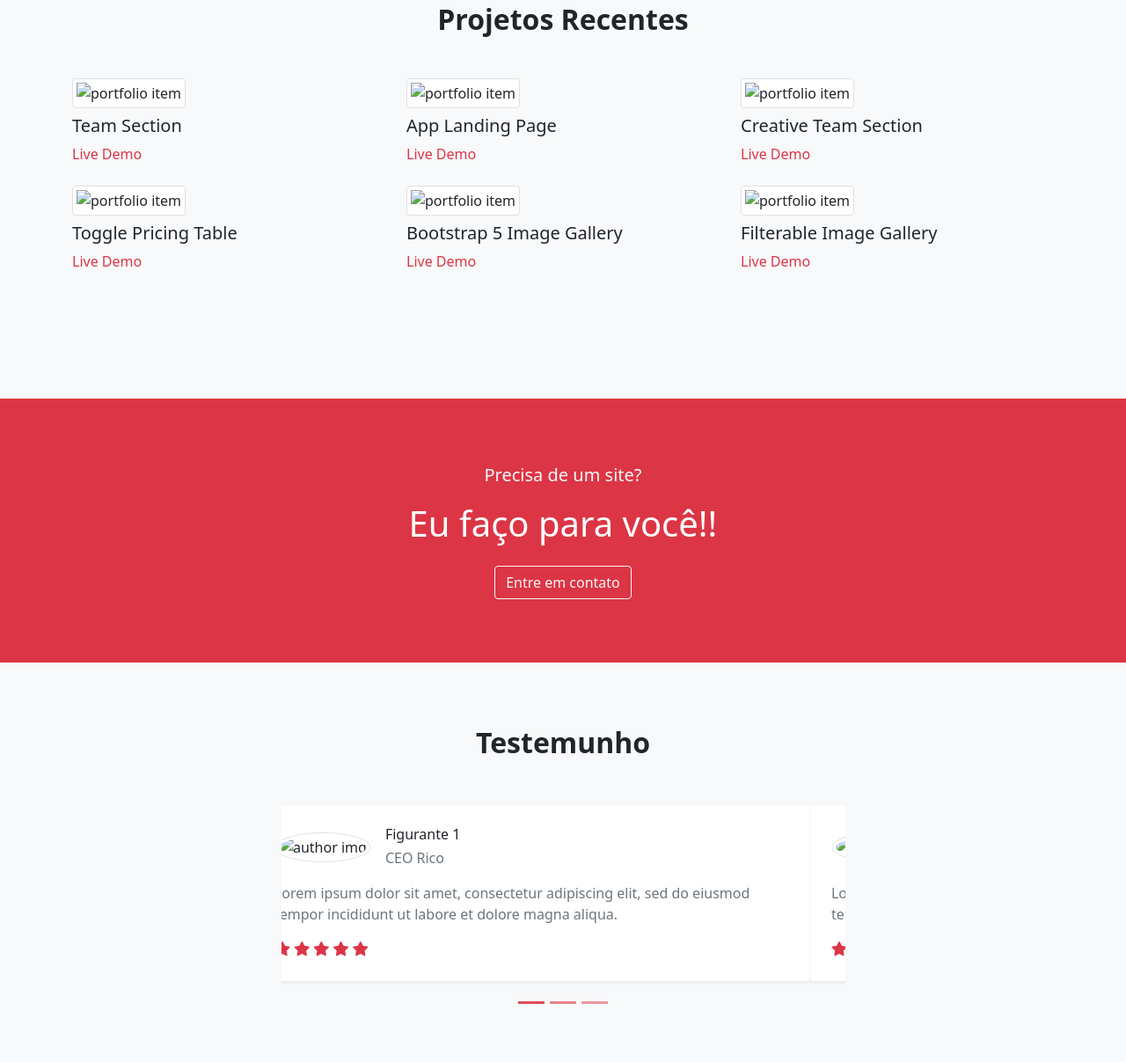
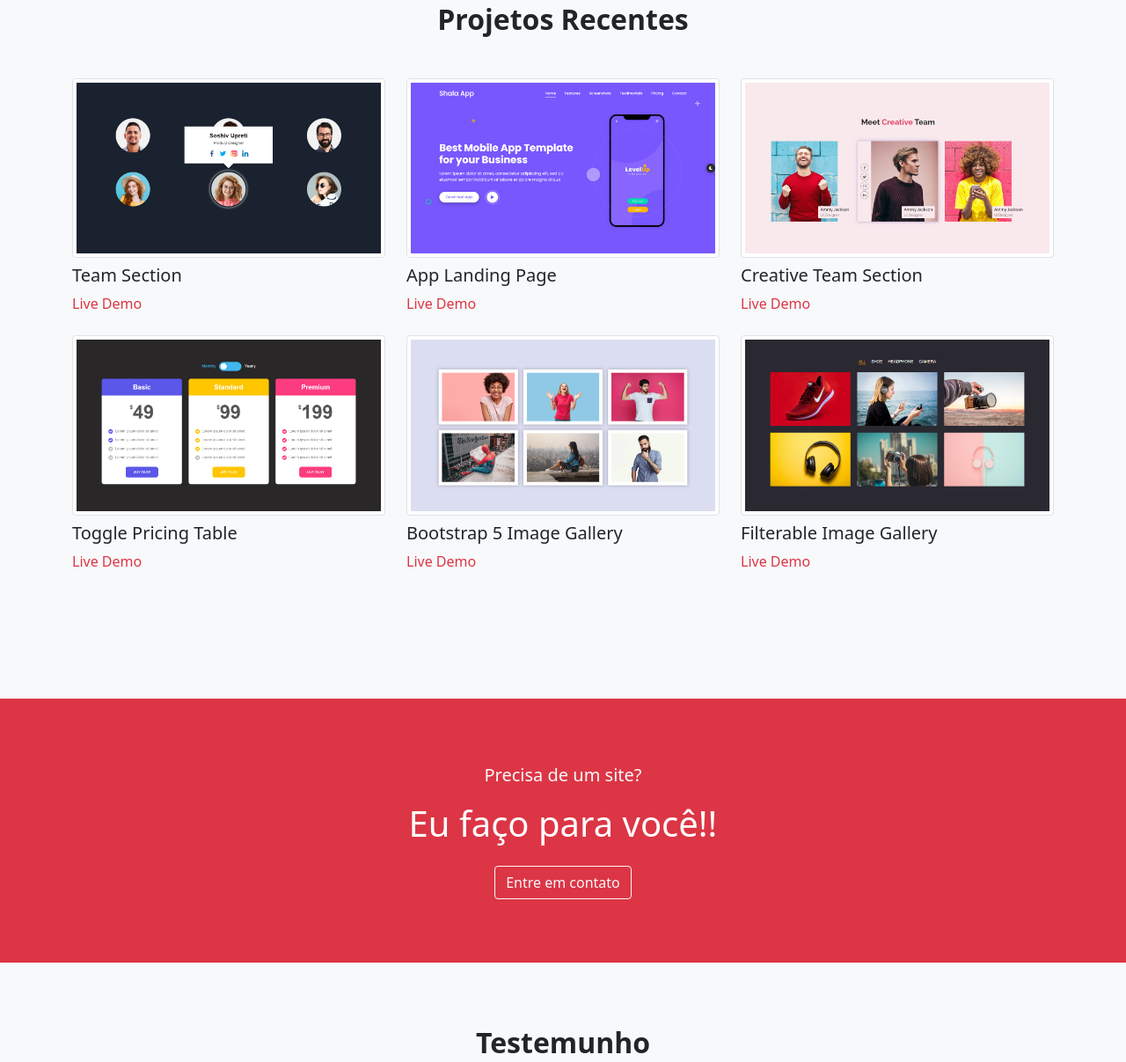
Before and after one commit to Lucas-Silva01/LuquinhaTec, a plain HTML site: page index.html in a window 1280 px wide. Shown: the part 2195-3402 px from the top of the page at 88% size. Drawn offline with nearby package versions, Linux system fonts and the light colour scheme; files whose address does not match are found by name.

Commit message:
Update index.html

```diff
--- a/index.html
+++ b/index.html
@@ -29,7 +29,7 @@
    </div>
 
  </nav>
-    <script src="/Senac---Bootstrap-main/js/bootstrap.bundle.min.js"></script>
+    <script src="js/bootstrap.bundle.min.js"></script>
     <section class="home py-5" id="home">
       <div class="container-lg">
         <div class="row min-vh-100 align-items-center align-content-center">
@@ -86,7 +86,7 @@
             </div>
             <div class="row">
               <div class="col-lg-12 d-flex align-items-center">
-                  <a href="/Senac---Bootstrap-main/cv.pdf" class="btn px-3 btn-danger me-5">Download CV</a>
+                  <a href="cv.pdf" class="btn px-3 btn-danger me-5">Download CV</a>
                   <div class="social-links">
                      <a href="#" class="text-dark me-2"><i class="fab fa-facebook-f"></i></a>
                      <a href="#" class="text-dark me-2"><i class="fab fa-twitter"></i></a>
@@ -183,42 +183,42 @@
      <div class="row">
         <div class="col-md-6 col-lg-4">
             <div class="portfolio-item">
-               <img src="Senac---Bootstrap-main/img/portfolio/1.jpg" class="w-100 img-thumbnail" alt="portfolio item">
+               <img src="img/portfolio/1.jpg" class="w-100 img-thumbnail" alt="portfolio item">
                <h3 class="text-capitalize fs-5 my-2">team section</h3>
                <p class="mb-4"><a href="#" class="text-danger text-decoration-none">Live Demo</a></p>
             </div>
         </div>
         <div class="col-md-6 col-lg-4">
             <div class="portfolio-item">
-               <img src="Senac---Bootstrap-main/img/portfolio/2.jpg" class="w-100 img-thumbnail" alt="portfolio item">
+               <img src="img/portfolio/2.jpg" class="w-100 img-thumbnail" alt="portfolio item">
                <h3 class="text-capitalize fs-5 my-2">app landing page</h3>
                <p class="mb-4"><a href="#" class="text-danger text-decoration-none">Live Demo</a></p>
             </div>
         </div>
         <div class="col-md-6 col-lg-4">
             <div class="portfolio-item">
-               <img src="Senac---Bootstrap-main/img/portfolio/3.jpg" class="w-100 img-thumbnail" alt="portfolio item">
+               <img src="img/portfolio/3.jpg" class="w-100 img-thumbnail" alt="portfolio item">
                <h3 class="text-capitalize fs-5 my-2">creative team section</h3>
                <p class="mb-4"><a href="#" class="text-danger text-decoration-none">Live Demo</a></p>
             </div>
         </div>
         <div class="col-md-6 col-lg-4">
             <div class="portfolio-item">
-               <img src="Senac---Bootstrap-main/img/portfolio/4.jpg" class="w-100 img-thumbnail" alt="portfolio item">
+               <img src="img/portfolio/4.jpg" class="w-100 img-thumbnail" alt="portfolio item">
                <h3 class="text-capitalize fs-5 my-2">toggle pricing table</h3>
                <p class="mb-4"><a href="#" class="text-danger text-decoration-none">Live Demo</a></p>
             </div>
         </div>
         <div class="col-md-6 col-lg-4">
             <div class="portfolio-item">
-               <img src="Senac---Bootstrap-main/img/portfolio/5.jpg" class="w-100 img-thumbnail" alt="portfolio item">
+               <img src="img/portfolio/5.jpg" class="w-100 img-thumbnail" alt="portfolio item">
                <h3 class="text-capitalize fs-5 my-2">bootstrap 5 image gallery</h3>
                <p class="mb-4"><a href="#" class="text-danger text-decoration-none">Live Demo</a></p>
             </div>
         </div>
         <div class="col-md-6 col-lg-4">
             <div class="portfolio-item">
-               <img src="Senac---Bootstrap-main/img/portfolio/6.jpg" class="w-100 img-thumbnail" alt="portfolio item">
+               <img src="img/portfolio/6.jpg" class="w-100 img-thumbnail" alt="portfolio item">
                <h3 class="text-capitalize fs-5 my-2">filterable image gallery</h3>
                <p class="mb-4"><a href="#" class="text-danger text-decoration-none">Live Demo</a></p>
             </div>
@@ -264,7 +264,7 @@
               <!-- testi item start -->
               <div class="testi-item carousel-item active bg-white shadow-sm rounded p-4 mb-5">
                   <div class="testi-author-info d-flex align-items-center">
-                      <img src="/Senac---Bootstrap-main/img/testimonial/1.jpg" class="img-thumbnail rounded-circle" alt="author img">
+                      <img src="img/testimonial/1.jpg" class="img-thumbnail rounded-circle" alt="author img">
                       <div class="author ms-3">
                          <h3 class="fs-6 mb-1">Figurante 1</h3>
                          <p class="text-muted m-0">CEO Rico</p>
@@ -283,7 +283,7 @@
               <!-- testi item start -->
               <div class="testi-item carousel-item bg-white shadow-sm rounded p-4 mb-5">
                   <div class="testi-author-info d-flex align-items-center">
-                      <img src="/Senac---Bootstrap-main/img/testimonial/2.jpg" class="img-thumbnail rounded-circle" alt="author img">
+                      <img src="img/testimonial/2.jpg" class="img-thumbnail rounded-circle" alt="author img">
                       <div class="author ms-3">
                          <h3 class="fs-6 mb-1">Figurante 2</h3>
                          <p class="text-muted m-0">Dev Amiga</p>
@@ -302,7 +302,7 @@
               <!-- testi item start -->
               <div class="testi-item carousel-item bg-white shadow-sm rounded p-4 mb-5">
                   <div class="testi-author-info d-flex align-items-center">
-                      <img src="/Senac---Bootstrap-main/img/testimonial/3.jpg" class="img-thumbnail rounded-circle" alt="author img">
+                      <img src="img/testimonial/3.jpg" class="img-thumbnail rounded-circle" alt="author img">
                       <div class="author ms-3">
                          <h3 class="fs-6 mb-1">Figurante 3</h3>
                          <p class="text-muted m-0">TI Prefeitura</p>
```
